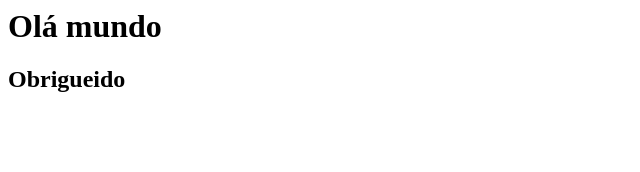
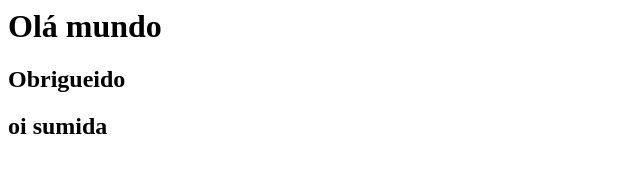
Before and after one commit to eloy-freitas/teste_pipeline, a plain HTML site: page index.html in a window 1280 px wide. Shown: the whole page, without its empty margins (0-640 px from the left). Drawn offline with Linux system fonts and the light colour scheme.

Commit message:
testando fluxo completo

```diff
--- a/index.html
+++ b/index.html
@@ -1,2 +1,3 @@
 <h1>Olá mundo</h1>
 <h2>Obrigueido</h2>
+<h2>oi sumida</h2>
```
